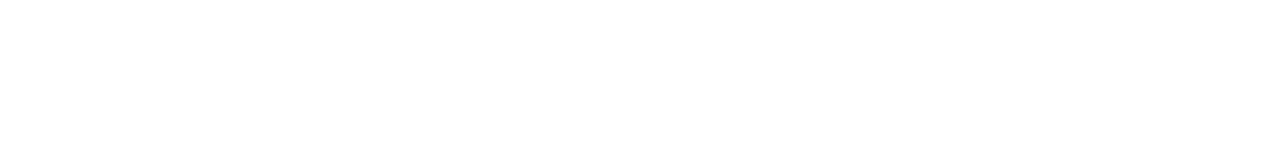
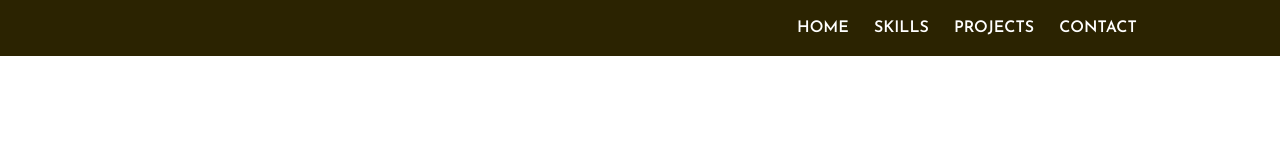
Before and after one commit to ak6arora/ak6arora.github.io, a plain HTML site: page index.html in a window 1280 px wide. Drawn offline with Linux system fonts and the light colour scheme.

Commit message:
NavMenu added

```diff
--- a/index.html
+++ b/index.html
@@ -1,18 +1,48 @@
 <!DOCTYPE html>
-<html ng-app="gitSite">
+<html lang="en" ng-app="gitSite">
+
 <head>
+  <meta charset="utf-8">
+  <meta name="viewport" content="width=device-width, initial-scale=1, maximum-scale=1, user-scalable=no">
+  <meta http-equiv="X-UA-Compatible" content="IE=edge,chrome=1">
   <title>Akshay Arora - My GitHub Site</title>
+  <meta name="description" content="WebDeveloper GitHub Profile">
+  <meta name="author" content="Akshay Arora">
+  <link href="https://fonts.googleapis.com/css?family=Josefin+Sans:400,600,700" rel="stylesheet">
+  <link rel="stylesheet" href="styles/global.css">
 </head>
+
 <body>
+  <header>
     <div class="container">
-	<header></header>
-	<div ng-view></div>
-	<footer></footer>
+      <div class="logo">
+
       </div>
+      <nav>
+        <ul>
+          <li>
+            <a href="#home">HOME</a>
+          </li>
+          <li>
+            <a href="#home">SKILLS</a>
+          </li>
+          <li>
+            <a href="#home">PROJECTS</a>
+          </li>
+          <li>
+            <a href="#home">CONTACT</a>
+          </li>
+        </ul>
+      </nav>
+    </div>
+  </header>
+  <div ng-view class="main"></div>
+  <footer><div class="container"></div></footer>
   <script type="text/javascript" src="libs/jquery.min.js"></script>
   <script type="text/javascript" src="libs/angular.min.js"></script>
   <script type="text/javascript" src="libs/angular-animate.min.js"></script>
   <script type="text/javascript" src="libs/angular-route.min.js"></script>
   <script type="text/javascript" src="scripts/app.js"></script>
 </body>
+
 </html>
--- /dev/null
+++ b/styles/global.css
@@ -0,0 +1,33 @@
+* {
+  box-sizing: border-box;
+  font-family: 'Josefin Sans', sans-serif;
+  font-size: 1em;
+  margin: 0;
+  padding:0;
+}
+.container {
+  width: 80%;
+  margin: 0 auto;
+}
+header {
+	background-color: #2B2301;
+}
+.logo {
+  display: inline-block;
+  width: 49.5%;
+}
+nav {
+  display: inline-block;
+  width: 49.5%;
+  text-align: right;
+}
+nav ul li {
+  display: inline-block;
+}
+nav ul li a {
+	color: #fff;
+	display: inline-block;
+	padding: 20px 10px;
+	text-decoration: none;
+	font-weight: 600;
+}
```
Also changed, not shown: design/colorPalettes.png (added), 1 other file. Lines whose indentation alone changed are shown as unchanged.
